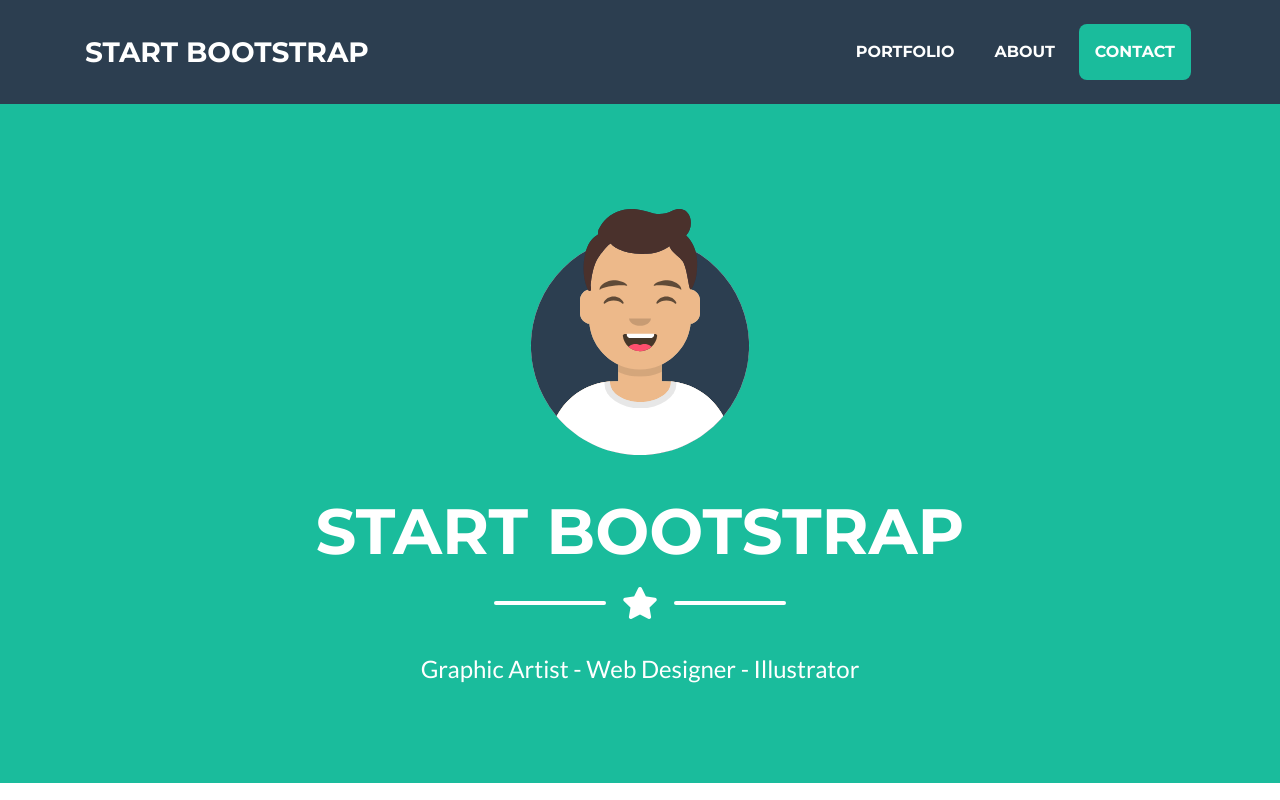
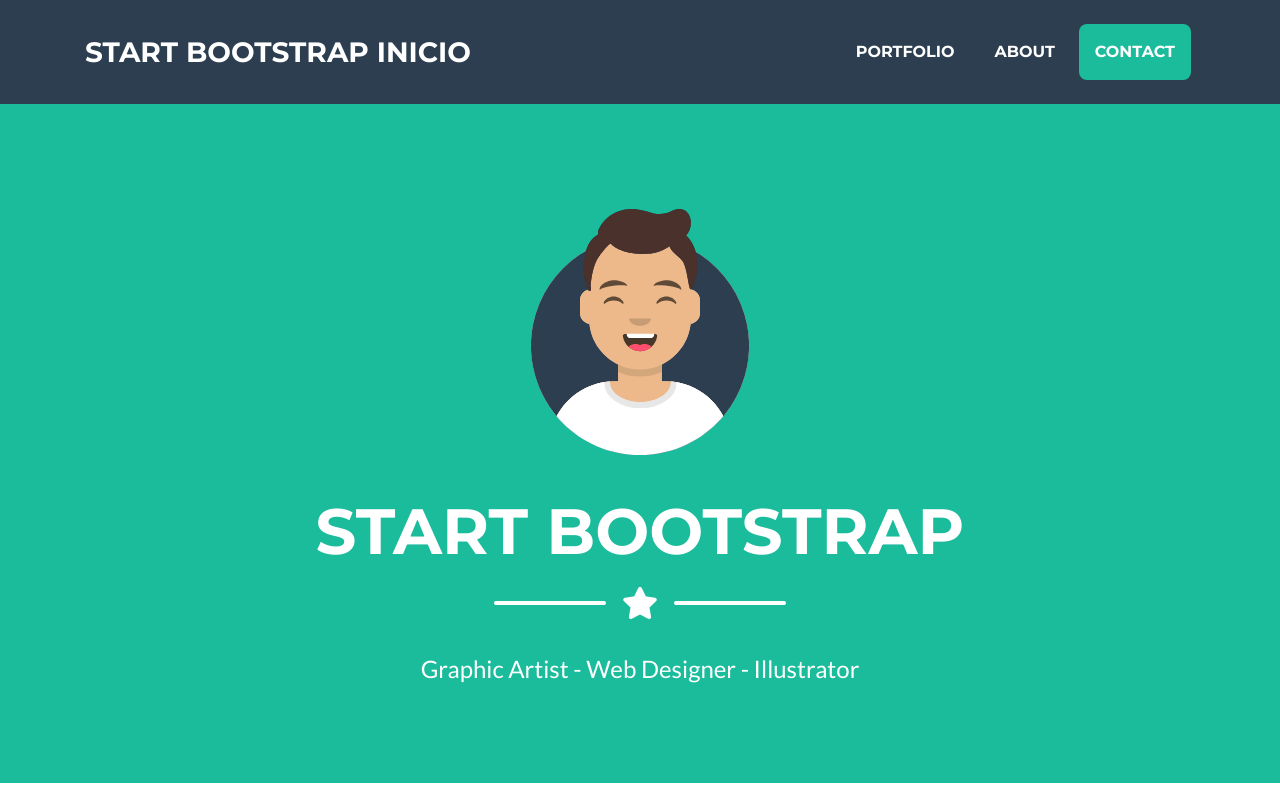
Before and after one commit to fraroja0/webazure, a website with bundled scripts: page index.html in a window 1280 px wide. Shown: the top 800 px of the page. Built offline with nearby package versions, Linux system fonts and the light colour scheme.

Commit message:
cambio de body
cambio en curso Azure

```diff
--- a/index.html
+++ b/index.html
@@ -25,7 +25,7 @@
   <!-- Navigation -->
   <nav class="navbar navbar-expand-lg bg-secondary text-uppercase fixed-top" id="mainNav">
     <div class="container">
-      <a class="navbar-brand js-scroll-trigger" href="#page-top">Start Bootstrap</a>
+      <a class="navbar-brand js-scroll-trigger" href="#page-top">Start Bootstrap Inicio</a>
       <button class="navbar-toggler navbar-toggler-right text-uppercase font-weight-bold bg-primary text-white rounded" type="button" data-toggle="collapse" data-target="#navbarResponsive" aria-controls="navbarResponsive" aria-expanded="false" aria-label="Toggle navigation">
         Menu
         <i class="fas fa-bars"></i>
```
